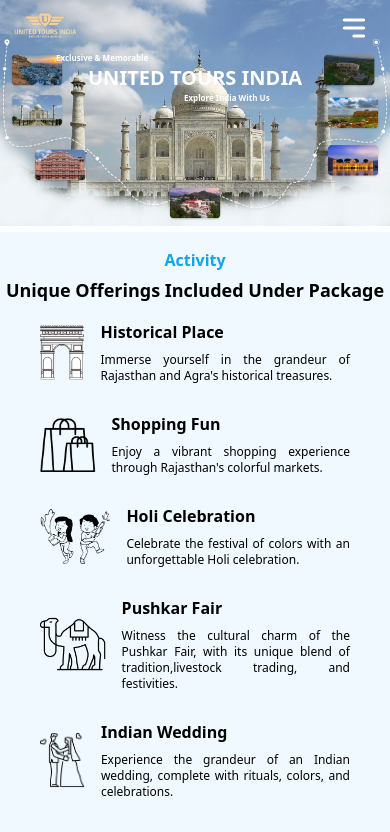
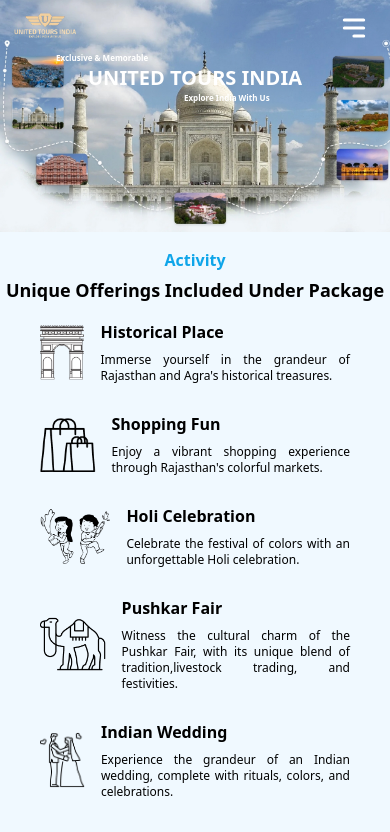
Before and after one commit to Bhavani-Bojedla/Travel, a React (Vite) app: page / in a window 390 px wide. Shown: the top 832 px of the page. Built offline with nearby package versions, Linux system fonts and the light colour scheme.

Commit message:
your message

```diff
--- a/src/Components/Home/Home.jsx
+++ b/src/Components/Home/Home.jsx
@@ -12,7 +12,7 @@
 export default function Home() {
   return (
     <>
-      <div className="w-full  lg:h-[125vh] md:h-[73.2vh] phone:h-[27.5vh] lg:bg-cover lg: md:bg-contain bg-no-repeat phone:bg-contain bg-home ">
+      <div className="w-full  lg:h-[125vh] md:h-[73.2vh] phone:h-[27.5vh] lg:bg-cover lg: md:bg-cover bg-no-repeat phone:bg-cover bg-home ">
         <div className="w-full">
           <Navbar />
         </div>
--- a/src/Components/Page 9/Footer.jsx
+++ b/src/Components/Page 9/Footer.jsx
@@ -50,7 +50,7 @@
       <div className="flex w-full lg:px-10 md:pl-28 ">
         <div className="lg:w-1/3 md:w-1/3"></div>
         <div className="items-end justify-between lg:flex-row lg:flex md:flex md:flex-col md:justify-end">
-          <div className="lg:w-[30rem] md:w-[27rem] phone:w-[20rem] phone:px-2">
+          <div className="lg:w-[30rem] md:w-[27rem] phone:w-[22rem] phone:px-2">
             <div className="mb-5 mt-7">
               <img
                 src={image_1} // Add the logo URL here
```
